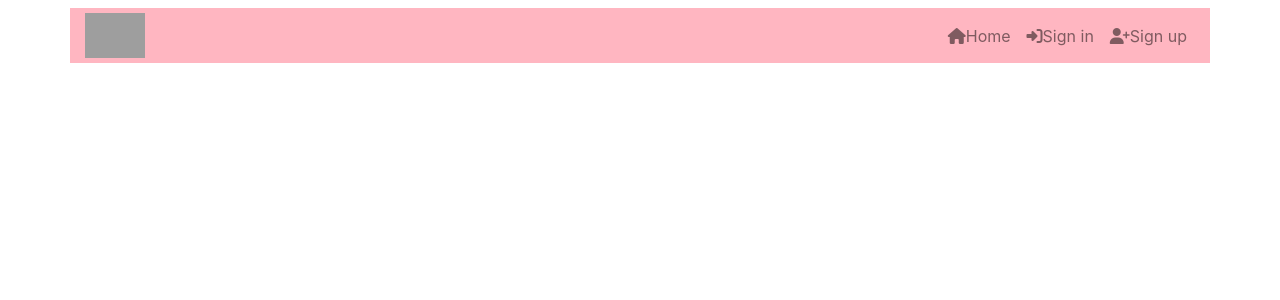
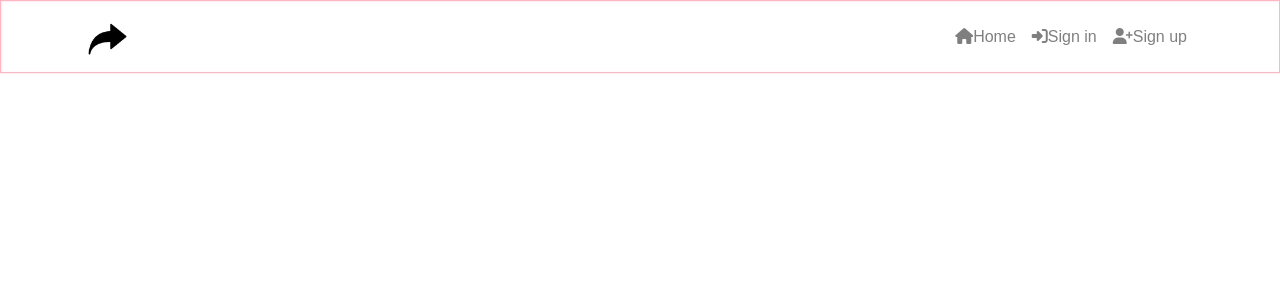
Before and after one commit to safiaj/pp5, a React (Create React App) app: page / in a window 1280 px wide. Shown: the top 300 px of the page. Built offline with nearby package versions, Linux system fonts and the light colour scheme; grey boxes are pictures that could not be loaded; a web font is replaced by a local one.

Commit message:
fix coding issue with logo file path

```diff
--- a/src/App.js
+++ b/src/App.js
@@ -3,7 +3,7 @@
 
 function App() {
   return (
-    <div className="App">
+    <div className={styles.App}>
       <NavBar />
     </div>
   );
--- a/src/App.module.css
+++ b/src/App.module.css
@@ -3,7 +3,3 @@
     background-color: white;
     min-height: 100vh;
 }
-
-div {
-    background-color: lightpink;
-}
--- a/src/components/NavBar.js
+++ b/src/components/NavBar.js
@@ -1,10 +1,11 @@
 import React from "react";
 import { Navbar, Container, Nav } from "react-bootstrap";
-import logo from '/workspace/pp5/src/assets/logo.png'
+import logo from '../assets/logo.png';
+import styles from '../styles/NavBar.module.css';
 
 const NavBar = () => {
     return (
-        <Navbar expand="md" fixed="top">
+        <Navbar className={styles.NavBar} expand="md" fixed="top">
             <Container>
                 <Navbar.Brand>
                     <img src={logo} alt="logo" height="45" />
--- /dev/null
+++ b/src/styles/NavBar.module.css
@@ -0,0 +1,4 @@
+.NavBar {
+    background-color: white;
+    border: 1px solid lightpink;
+}
```
